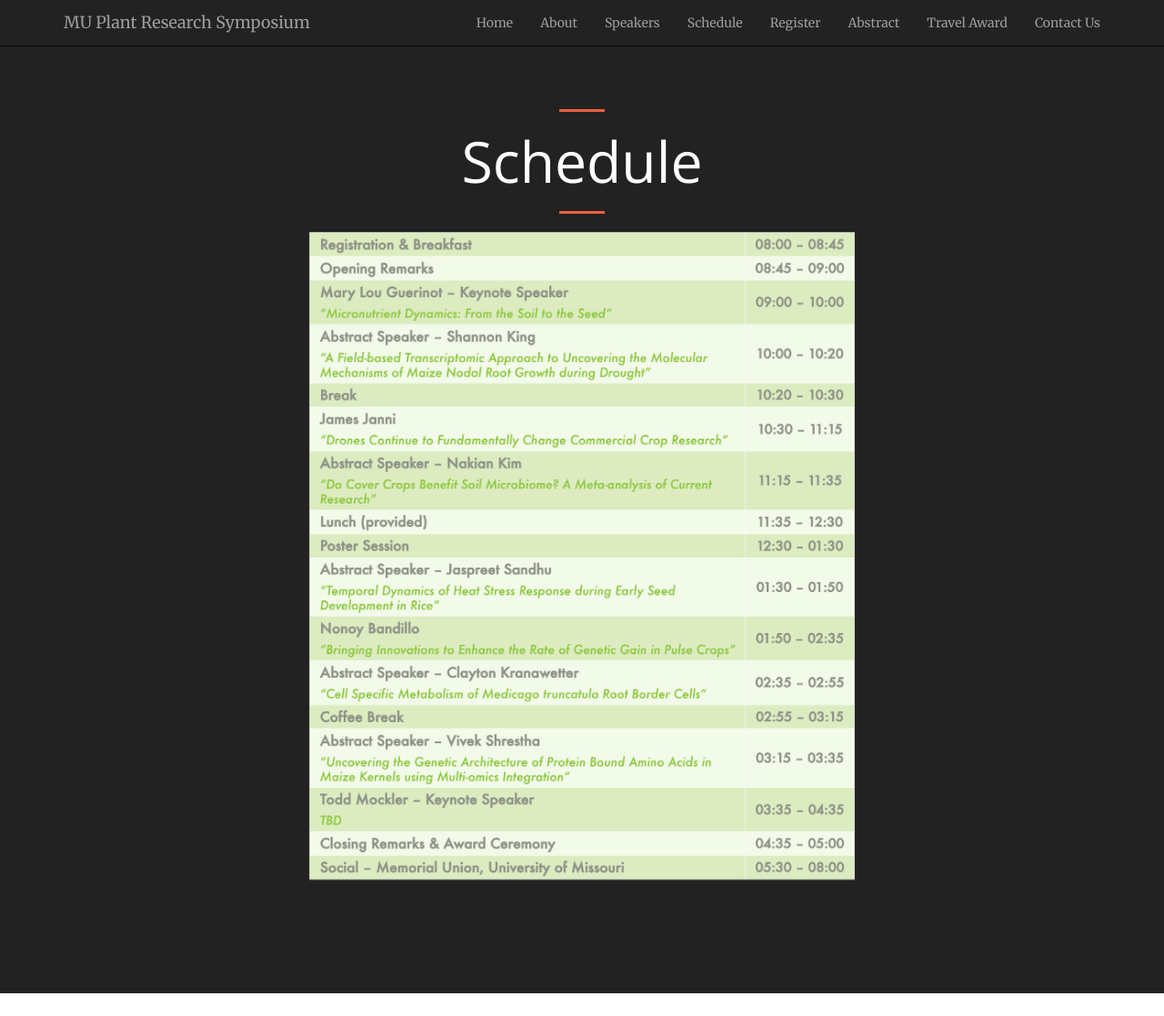
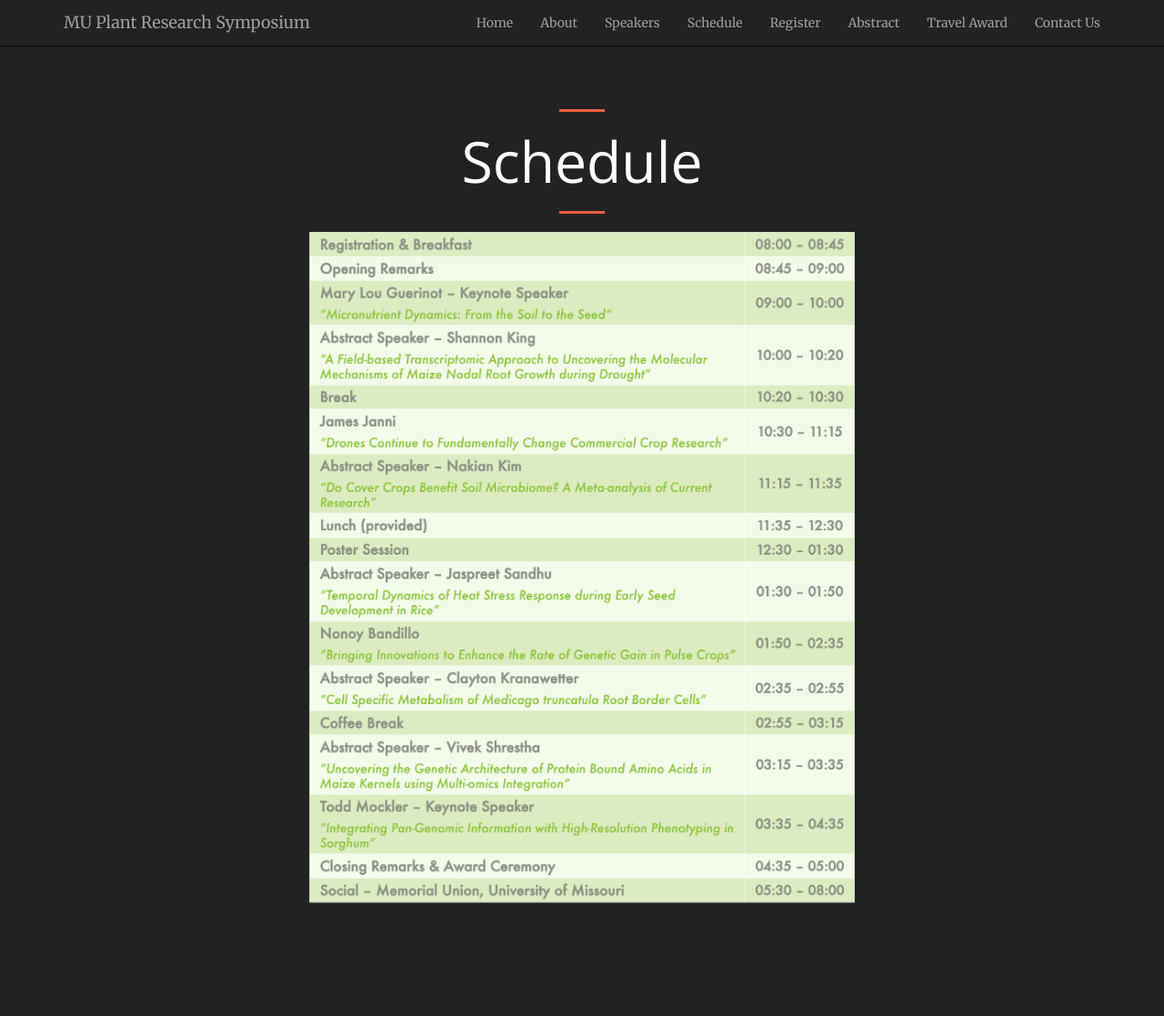
Before and after one commit to mupioneersymposium/mupioneersymposium.github.io, a Jekyll site: the page built from schedule.md, in a window 1280 px wide and 1117 px high. Shown: the whole window at 91% size. Built offline with Jekyll 4.4.1, drawn with Linux system fonts in a browser that asks for light colours.

Commit message:
Update schedule.md

```diff
--- a/schedule.md
+++ b/schedule.md
@@ -5,4 +5,4 @@ layout: regular
 <hr style="clear: both;" />
 # Schedule
 <hr style="clear: both;" />
-<img src="/img/2020Schedule.png" style="max-width:80%"/>
+<img src="/img/2020 Schedule.png" style="max-width:80%"/>
```
